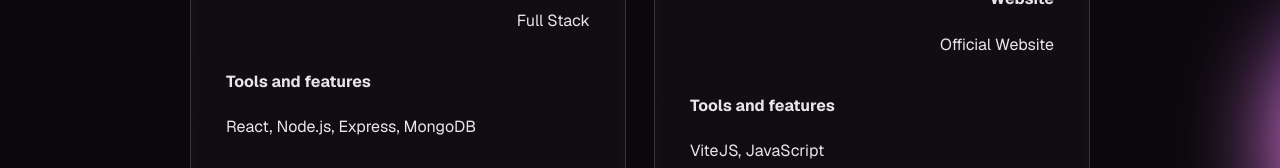
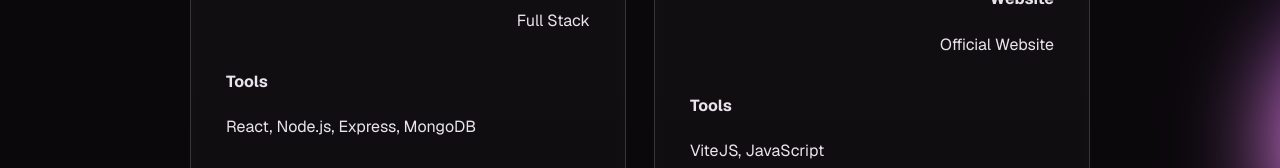
Before and after one commit to Damiduuofc/Damidus-portfolio, a React (Vite) app: page /Projects in a window 1280 px wide. Shown: the part 259-427 px from the top of the page. Built offline with nearby package versions, Linux system fonts and the light colour scheme; a web font is replaced by a local one.

Commit message:
spelling issues

```diff
--- a/src/components/ProjectsPage.tsx
+++ b/src/components/ProjectsPage.tsx
@@ -36,7 +36,7 @@
                     <p>{project.category}</p>
                   </div>
                 </div>
-                <h4>Tools and features</h4>
+                <h4>Tools</h4>
                 <p>{project.tools}</p>
               </div>
 
```
